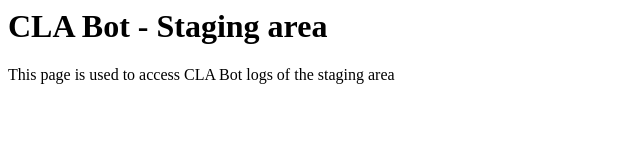
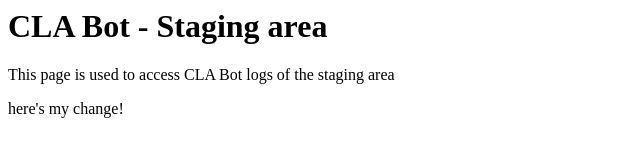
Before and after one commit to ssf-admin/cla-bot-staging, a plain HTML site: page index.html in a window 1280 px wide. Shown: the whole page, without its empty margins (0-640 px from the left). Drawn offline with Linux system fonts and the light colour scheme.

Commit message:
Update index.html

```diff
--- a/index.html
+++ b/index.html
@@ -3,5 +3,6 @@
 <body>
   <h1>CLA Bot - Staging area</h1>
   <p>This page is used to access CLA Bot logs of the staging area</p>
+  <p>here's my change!</p>
 </body>
 </html>
```
